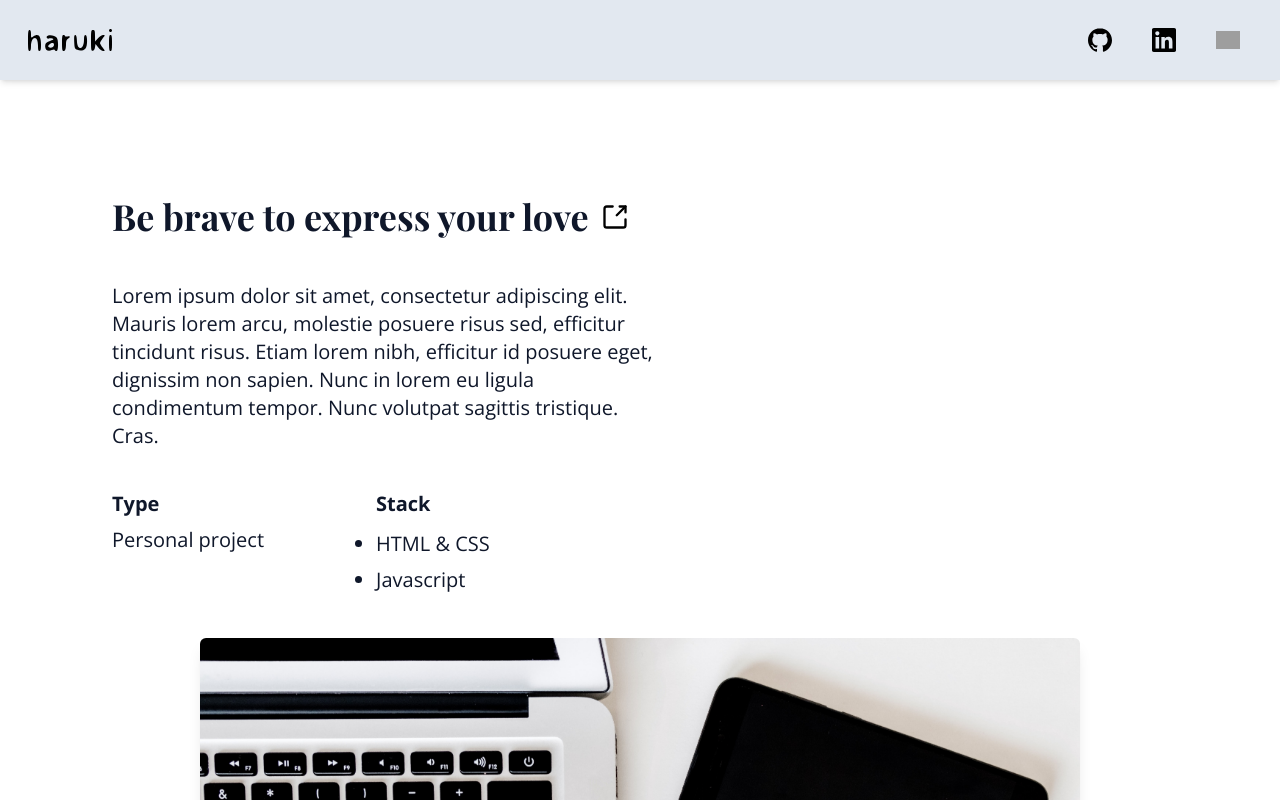
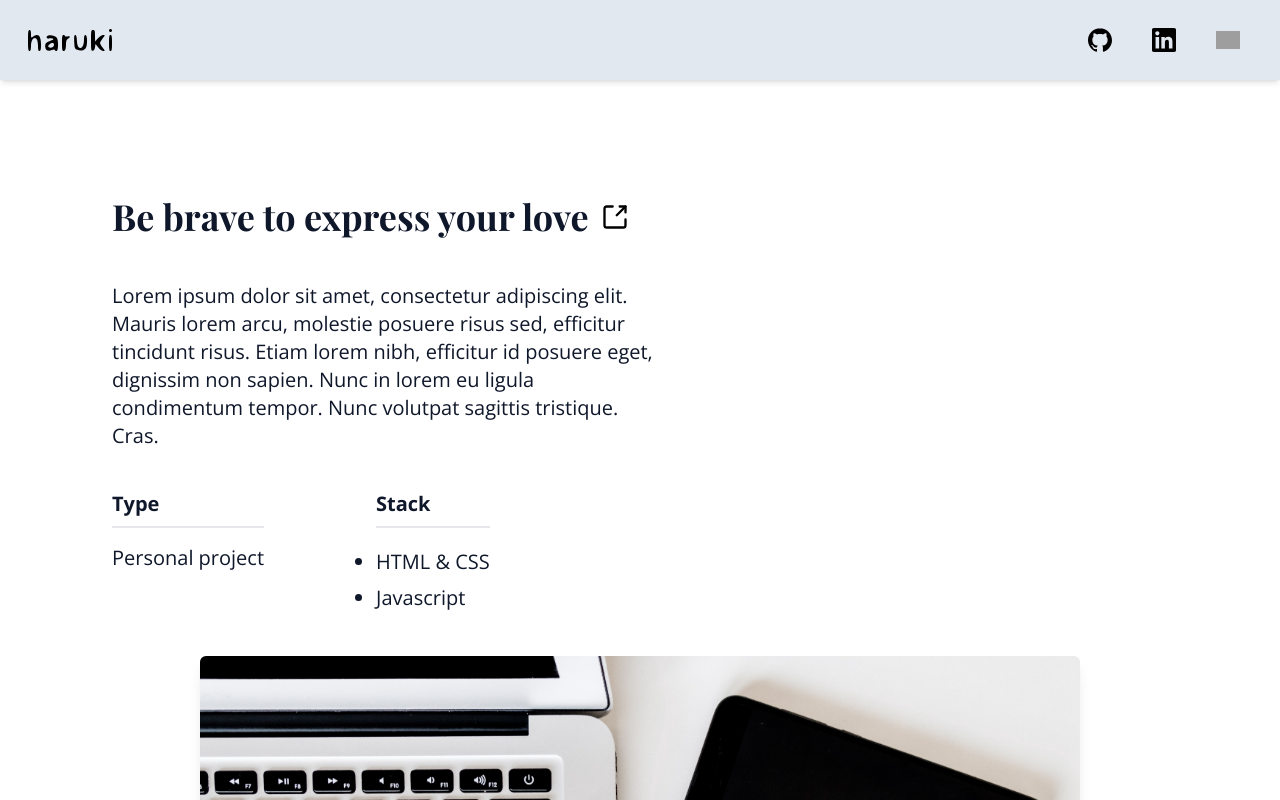
Before and after one commit to HarukiNguyen/portfolio, a React (Vite) app: page /express-your-love in a window 1280 px wide. Shown: the top 800 px of the page. Built offline with nearby package versions, Linux system fonts and the light colour scheme; grey boxes are pictures that could not be loaded.

Commit message:
feat: ProjectDesc > add sperate border

```diff
--- a/src/components/ProjectIntro/ProjectDesc.jsx
+++ b/src/components/ProjectIntro/ProjectDesc.jsx
@@ -20,8 +20,8 @@ function ProjectDesc({ descList }) {
 
     return (
       <div key={title} className="pr-14 tablet:pr-28">
-        <dt className="pb-2 font-bold">{title}</dt>
-        <dd>
+        <dt className="pb-2 font-bold ">{title}</dt>
+        <dd className="pt-4 border-t-2">
           <ul className="list-disc">{content}</ul>
         </dd>
       </div>
```
